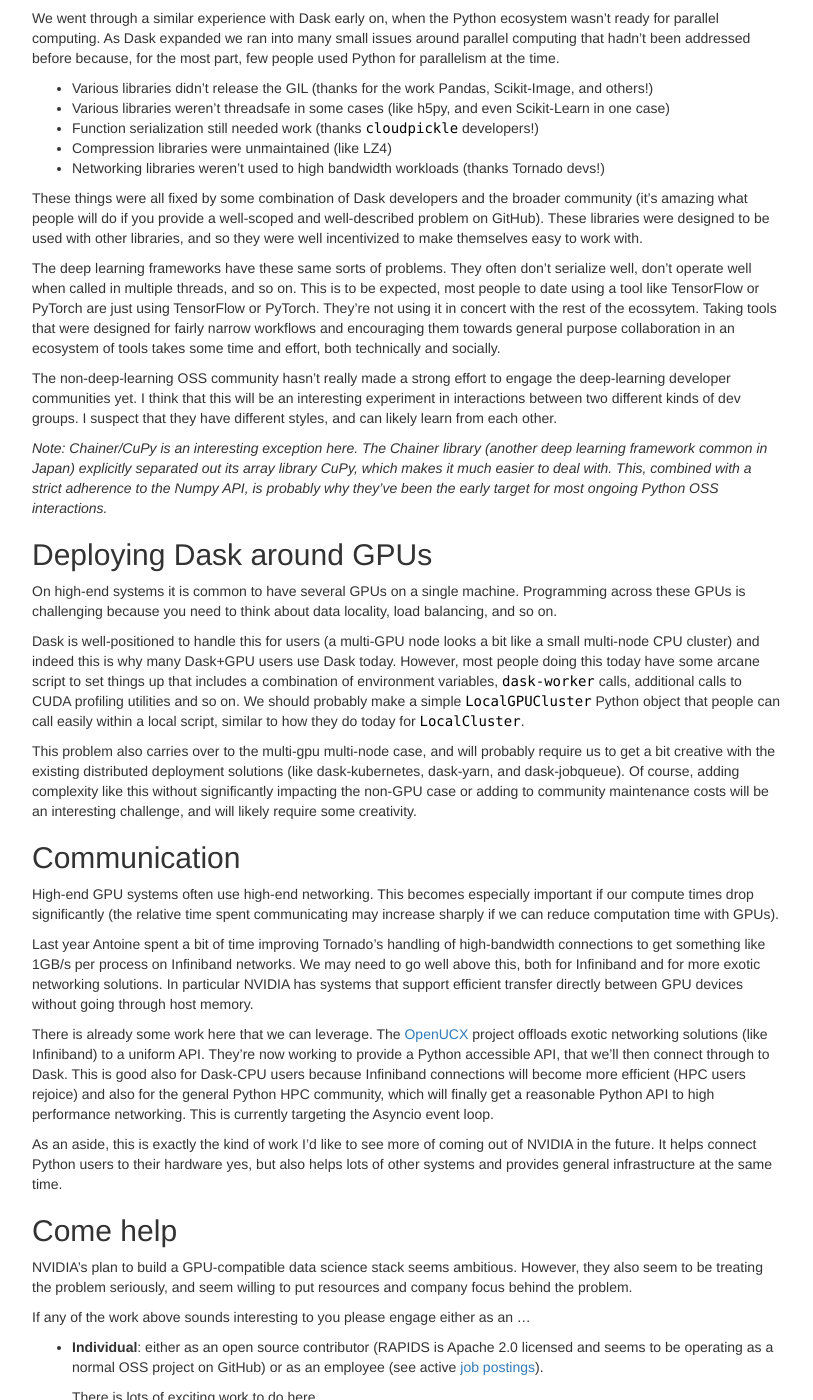
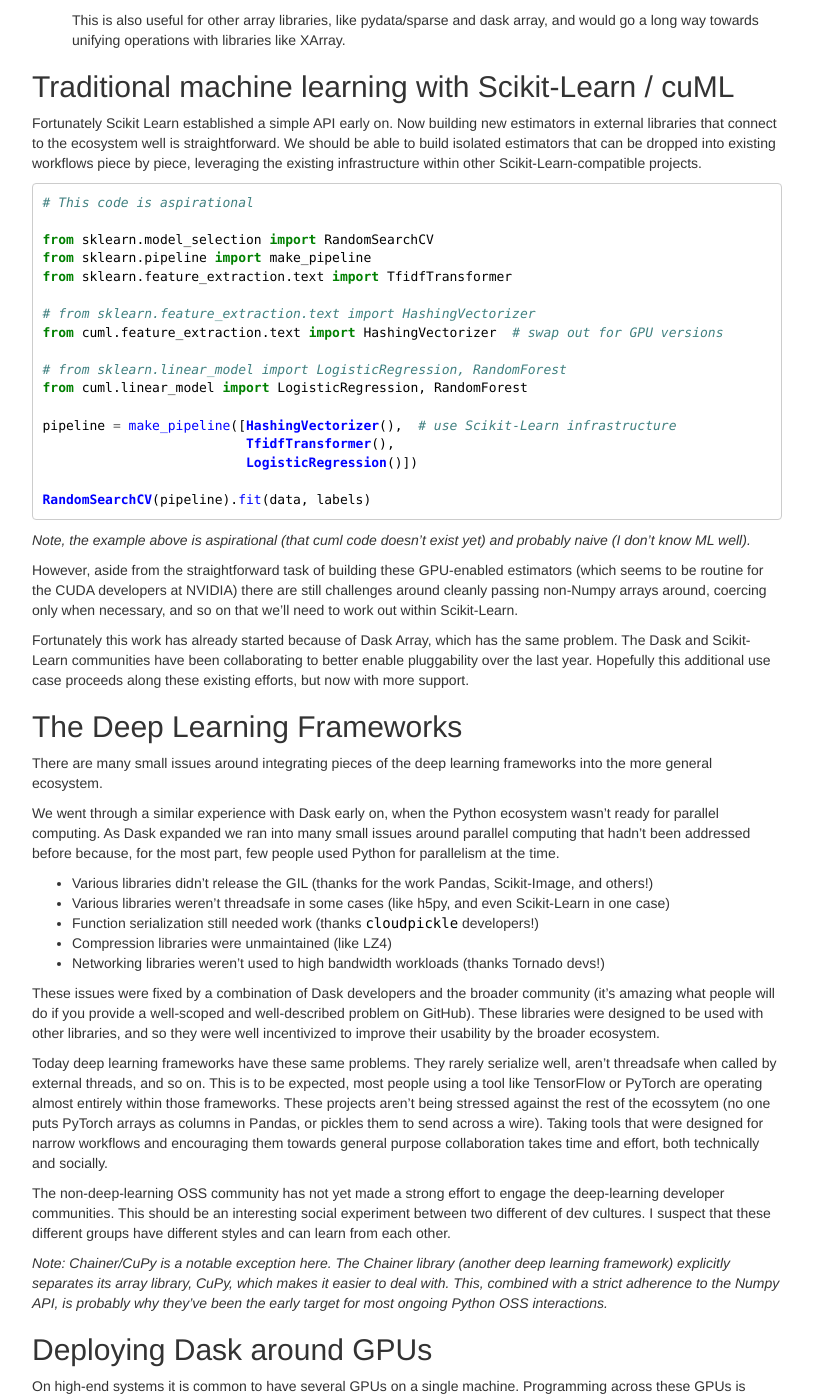
Before and after one commit to besyskymnbk/blog, a Jekyll site: the page built from _posts/work/2018-12-12-gpu-python-challenges.md, in a window 1280 px wide and 1400 px high, scrolled down 4309 px. Shown: the whole window, without its empty margins (233-1046 px from the left). Built offline with Jekyll 4.4.1, drawn with Linux system fonts in a browser that asks for light colours; comment, search, counter and statistics services are not loaded; some of the changed text lies outside the part shown.

Commit message:
Add GPU performance experiment

````diff
--- a/_posts/work/2018-12-12-gpu-python-challenges.md
+++ b/_posts/work/2018-12-12-gpu-python-challenges.md
@@ -15,42 +15,87 @@ and plans for near-term work.
 I'll mostly focus on technical details around Dask, GPUs, and PyData
 
 
-GPU Performances Presents an Opportunity
-----------------------------------------
+GPU Performance Presents an Opportunity
+---------------------------------------
 
 Like many PyData developers, I'm loosely aware that GPUs can be quite fast, but
 it's not really something that I think much about (until recently).  To get a
 more visceral feel for the performance differences, I logged into a GPU
-machine, opened up CuPy (a Numpy-like GPU library developed mostly by Chainer
-in Japan) and cuDF (a Pandas-like library in development at NVIDIA) and did a
-couple of small speed comparisons:
+machine, opened up [CuPy](http://docs-cupy.chainer.org/en/stable/) (a
+Numpy-like GPU library developed mostly by Chainer in Japan) and
+[cuDF](https://cudf.readthedocs.io/en/latest/) (a Pandas-like library in
+development at NVIDIA) and did a couple of small speed comparisons:
 
 ### Numpy/Cupy
 
-TODO, speed comparisons
+```python
+>>> import numpy, cupy
+
+>>> x = numpy.random.random((10000, 10000))
+>>> y = cupy.random.random((10000, 10000))
+
+>>> %timeit (np.sin(x) ** 2 + np.cos(x) ** 2 == 1).all()
+402 ms ± 8.59 ms per loop (mean ± std. dev. of 7 runs, 1 loop each)
+
+>>> %timeit (cupy.sin(y) ** 2 + cupy.cos(y) ** 2 == 1).all()
+746 µs ± 1.26 ms per loop (mean ± std. dev. of 7 runs, 1 loop each)
+```
+
+This is a full 500x faster for normal array computing.
 
 ### Pandas/cuDF
 
-TODO, speed comparisons
+```python
+>>> import pandas as pd, numpy as np, cudf
+
+>>> pdf = pd.DataFrame({'x': np.random.random(10000000),
+                        'y': np.random.randint(0, 10000000, size=1000000)})
+>>> gdf = cudf.DataFrame.from_pandas(pdf)
+
+>>> %timeit pdf.x.mean()
+50.2 ms ± 970 µs per loop (mean ± std. dev. of 7 runs, 10 loops each)
+>>> %timeit gdf.x.mean()
+1.42 ms ± 5.84 µs per loop (mean ± std. dev. of 7 runs, 1000 loops each)
+
+>>> %timeit pdf.groupby('y').mean()
+1.15 s ± 46.5 ms per loop (mean ± std. dev. of 7 runs, 1 loop each)
+>>> %timeit gdf.groupby('y').mean()
+54 ms ± 182 µs per loop (mean ± std. dev. of 7 runs, 10 loops each)
+
+>>> %timeit pdf.merge(pdf, on='y')
+10.3 s ± 38.2 ms per loop (mean ± std. dev. of 7 runs, 1 loop each)
+>>> %timeit gdf.merge(gdf, on='y')
+280 ms ± 856 µs per loop (mean ± std. dev. of 7 runs, 1 loop each)
+```
+
+This is a 20-50x speedup for normal dataframe computing.  Operations that
+previously took ten seconds now happen at near-interactive speeds.
+
+*These were done naively on one GPU on a DGX machine.  These examples were
+cherry-picked (see dataframe issues below).*
+
+
+### Analysis
 
 I intentionally tried things that weren't deep learning, and that might
 instead be representative of normal scientific computing and data processing.
 
-GPUs do offer an orders-of-magnitude performance difference over traditional
-CPUs (at least in the naive cases presented above).  This represents an
-opportunity that GPUs could offer to general computing.  This speed difference
-'s one of the reasons that made me curious about working for NVIDIA in the
-first place.
+GPUs offer orders-of-magnitude performance increases over traditional CPUs (at
+least in the naive cases presented above).  This speed difference is an
+interesting lever for us to push on, and is what made me curious about working
+for NVIDIA in the first place.
+
 
 Roadblocks
 ----------
 
-But there are many reasons why people don't use GPUs for general purpose
+Howeverr, there are many reasons why people don't use GPUs for general purpose
 computational programming today.
-I thought I'd go through a few of them here.
+I thought I'd go through a few of them in this blogpost so we can see the sorts
+of things that we would need to resolve.
 
 This is just my personal experience which, let me be clear, is limited to a few
-days.  I'm probably wrong about lots of things below.
+days.  I'm probably wrong about many topics I discuss below.
 
 
 Not everyone has a GPU
@@ -62,11 +107,11 @@ laptop, start IPython or a Jupyter notebook, and try something out immediately.
 
 However, most data scientists, actual scientists, and students that I run into
 today do have some access to GPU resources through their institution.  Many
-companies, labs, and universities today seem to have purchased some sort of GPU
-cluster that, more often than not, sit under-utilized.  These are often an `ssh` command
-away, and generally available.
+companies, labs, and universities today have purchased a GPU cluster that, more
+often than not, sits under-utilized.  These are often an `ssh` command away,
+and generally available.
 
-Two weeks ago I was visiting Joe Hamman, a scientific collaborator at NCAR and
+Two weeks ago I visited with Joe Hamman, a scientific collaborator at NCAR and
 UW eScience institute and he said "Oh yeah, we have a GPU cluster at work that
 I never use".  About 20 minutes later he had a GPU stack installed and was
 running an experiment very much like what we did above.
@@ -75,31 +120,33 @@ running an experiment very much like what we did above.
 Installation and Drivers
 ------------------------
 
-Before conda packages, wheels, Anaconda and conda forge, installing the PyData
+Before conda packages, wheels, Anaconda, and conda forge, installing the PyData
 software stack (Numpy, Pandas, Scikit-Learn, Matplotlib) was challenging.  This
 was because users had to match a combination of system libraries, compiler
 stacks, and Python packages.  "Oh, you're on Mac?  First brew install X, then
 make sure you have `gfortran`, then `pip install scipy`"
 
-The ecosystem solved this pain when we were able to bring the entire stack
-under the one umbrella of conda, or alternatively was greatly diminished with
-wheels.
+The ecosystem solved this pain by bringing the entire stack under the single
+umbrella of conda where everything could be managed consistently, or
+alternatively was greatly diminished with pip wheels.
 
-Unfortunately, CUDA drivers have to be managed by the system side, so we're
+Unfortunately, CUDA drivers have to be managed on the system side, so we're
 back to matching system libraries with Python libraries, depending on what CUDA
 version you're using.
 
 Here are PyTorch's installation instructions as an example:
 
--  CUDA 8.0: `conda install pytorch torchvision cuda80 -c pytorch`
--  CUDA 9.2: `conda install pytorch torchvision -c pytorch`
--  CUDA 10.0: `conda install pytorch torchvision cuda100 -c pytorch`
--  No CUDA: `conda install pytorch-cpu torchvision-cpu -c pytorch`
+-  **CUDA 8.0:** `conda install pytorch torchvision cuda80 -c pytorch`
+-  **CUDA 9.2:** `conda install pytorch torchvision -c pytorch`
+-  **CUDA 10.0:** `conda install pytorch torchvision cuda100 -c pytorch`
+-  **No CUDA:** `conda install pytorch-cpu torchvision-cpu -c pytorch`
 
-Additionally, these conventions also differ from the conventions used by
-Anaconda's packaging of TensorFlow and NVIDIA's packaging of RAPIDS.  It is
-again unlikely that a novice user will get a working system if they don't do
-some research ahead of time.
+Additionally, these conventions differ from the conventions used by
+Anaconda's packaging of TensorFlow and NVIDIA's packaging of RAPIDS.  This
+inconsistency in convention makes it unlikely that a novice user will get a
+working system if they don't do some research ahead of time.  PyData survives
+by courting non-expert computer users (they're often experts in some other
+field) so this is a challenge.
 
 There is some work happening in Conda that can help with this in the future.
 Regardless, we will need to develop better shared conventions between the
@@ -177,9 +224,9 @@ cudf.read_parquet(...)  # fails if compression is present
 df.x.mean()  # works
 df.mean()    # fails
 
-df.groupby('id').x.mean()   # works
+df.groupby('id').mean()     # works
+df.groupby('id').x.mean()   # fails
 df.x.groupby(df.id).mean()  # fails
-df = cudf.read_parquet(...)  # with compression
 ```
 
 Additionally, there are areas where the cudf semantics don't match Pandas
@@ -196,25 +243,28 @@ the CUDA level, but only a few (very good) people at the Python level who are
 working to keep up (come help!).
 
 
-Numpy/cupy/PyTorch/Tensorflow
------------------------------
+Array computing with CuPy/PyTorch/Tensorflow
+--------------------------------------------
 
-The Numpy story is generally smoother, mostly because of the excitement around
-deep learning over the last few years.  It seems like most large tech companies
-have made their own deep learning framework, each of which contains a partial
-clone of the Numpy API.
+The Numpy experience is generally smoother, mostly because of the excitement
+around deep learning over the last few years.  Many large tech companies have
+made their own deep learning framework, each of which contains a partial clone
+of the Numpy API.
 
-This is great, because there is a ton of good functionality to choose from, but
-somewhat painful, because the ecosystem here is fragmented.  There are some
-things that would be good to see going forward to heal this rift:
+This is great because these libraries provide good functionality to choose
+from, but is also painful because the ecosystem is heavily fragmented.  We can
+help to heal this rift with a few technical approaches:
 
--   A standard way to communicate low-level information about arrays between
-    frameworks like device memory pointer, datatype, shape, and so on.  This
-    would allow people to allocate an array with one framework, but then use
-    computational operations defined in another framework.
+-   A standard way to communicate low-level information about GPU arrays
+    between frameworks.  This would include information like a device memory
+    pointer, datatype, shape, and so on, similar to what is in the Python
+    buffer protocol.  This would allow people to allocate an array with one
+    framework, but then use computational operations defined in another
+    framework.
 
-    The Numba team prototyped something a few months ago, and the CuPy team
-    seemed happy with it.  See [cupy/cupy #1144](https://github.com/cupy/cupy/pull/1144)
+    The Numba team prototyped something like this a few months ago, and the
+    CuPy team seemed happy enough with it.
+    See [cupy/cupy #1144](https://github.com/cupy/cupy/pull/1144)
 
     ```python
     @property
@@ -232,11 +282,11 @@ things that would be good to see going forward to heal this rift:
     ```
 
 -   A standard way for developers to write backend-agnostic array code.
-    Currently my favorit approach to this is to use Numpy functions as a lingua
-    franca, but allow the frameworks to hijack those functions and interpret
+    Currently my favorite approach is to use Numpy functions as a lingua
+    franca, and allow the frameworks to hijack those functions and interpret
     them as they will.
 
-    This has been proposed and accepted within Numpy itself in
+    This was proposed and accepted within Numpy itself in
     [NEP-0018](https://www.numpy.org/neps/nep-0018-array-function-protocol.html)
     and has been pushed forward by people like Stephan Hoyer, Hameer Abbasi,
     Marten van Kerkwijk, and Eric Wieser.
@@ -246,15 +296,18 @@ things that would be good to see going forward to heal this rift:
     like XArray.
 
 
-Scikti-Learn / cuML
--------------------
+Traditional machine learning with Scikit-Learn / cuML
+-----------------------------------------------------
 
-Scikit Learn fortunately established a pretty simple API early on, so building
-new estimators in external libraries that connect to the ecosystem well is
-pretty straightforward.
+Fortunately Scikit Learn established a simple API early on.  Now building new
+estimators in external libraries that connect to the ecosystem well is
+straightforward.  We should be able to build isolated estimators that can be
+dropped into existing workflows piece by piece, leveraging the existing
+infrastructure within other Scikit-Learn-compatible projects.
 
 ```python
 # This code is aspirational
+
 from sklearn.model_selection import RandomSearchCV
 from sklearn.pipeline import make_pipeline
 from sklearn.feature_extraction.text import TfidfTransformer
@@ -303,32 +356,31 @@ because, for the most part, few people used Python for parallelism at the time.
 -  Compression libraries were unmaintained (like LZ4)
 -  Networking libraries weren't used to high bandwidth workloads (thanks Tornado devs!)
 
-These things were all fixed by some combination of Dask developers and
+These issues were fixed by a combination of Dask developers and
 the broader community (it's amazing what people will do if you provide a
 well-scoped and well-described problem on GitHub).  These libraries were
 designed to be used with other libraries, and so they were well incentivized to
-make themselves easy to work with.
+improve their usability by the broader ecosystem.
 
-The deep learning frameworks have these same sorts of problems.
-They often don't serialize well, don't operate well when called in multiple
-threads, and so on.  This is to be expected, most people to date using a tool
-like TensorFlow or PyTorch are just using TensorFlow or PyTorch.  They're not
-using it in concert with the rest of the ecossytem.
-Taking tools that were designed for fairly narrow workflows and encouraging
-them towards general purpose collaboration in an ecosystem of tools takes some
-time and effort, both technically and socially.
+Today deep learning frameworks have these same problems.  They rarely serialize
+well, aren't threadsafe when called by external threads, and so on.  This is to
+be expected, most people using a tool like TensorFlow or PyTorch are
+operating almost entirely within those frameworks.  These projects aren't being
+stressed against the rest of the ecossytem (no one puts PyTorch arrays as
+columns in Pandas, or pickles them to send across a wire).  Taking tools that
+were designed for narrow workflows and encouraging them towards general
+purpose collaboration takes time and effort, both technically and socially.
 
-The non-deep-learning OSS community hasn't really made a strong effort to
-engage the deep-learning developer communities yet.  I think that this will be
-an interesting experiment in interactions between two different kinds of dev
-groups.  I suspect that they have different styles, and can likely learn from
-each other.
+The non-deep-learning OSS community has not yet made a strong effort to engage
+the deep-learning developer communities.  This should be an interesting social
+experiment between two different of dev cultures.  I suspect that these
+different groups have different styles and can learn from each other.
 
-*Note: Chainer/CuPy is an interesting exception here.  The Chainer library
-(another deep learning framework common in Japan) explicitly separated out its
-array library CuPy, which makes it much easier to deal with.  This, combined
-with a strict adherence to the Numpy API, is probably why they've been the
-early target for most ongoing Python OSS interactions.*
+*Note: Chainer/CuPy is a notable exception here.  The Chainer library (another
+deep learning framework) explicitly separates its array library, CuPy, which
+makes it easier to deal with.  This, combined with a strict adherence to the
+Numpy API, is probably why they've been the early target for most ongoing
+Python OSS interactions.*
 
 
 Deploying Dask around GPUs
@@ -338,58 +390,59 @@ On high-end systems it is common to have several GPUs on a single machine.
 Programming across these GPUs is challenging because you need to think about
 data locality, load balancing, and so on.
 
-Dask is well-positioned to handle this for users (a multi-GPU node looks a bit
-like a small multi-node CPU cluster) and indeed this is why many Dask+GPU users
-use Dask today.  However, most people doing this today have some arcane script
-to set things up that includes a combination of environment variables,
-`dask-worker` calls, additional calls to CUDA profiling utilities and so on.
-We should probably make a simple `LocalGPUCluster` Python object that people
-can call easily within a local script, similar to how they do today for
-`LocalCluster`.
+Dask is well-positioned to handle this for users.  However, most people using
+Dask and GPUs today have a complex setup script that includes a combination of
+environment variables, `dask-worker` calls, additional calls to CUDA profiling
+utilities, and so on.  We should make a simple `LocalGPUCluster` Python
+object that people can easily call within a local script, similar to how they
+do today for `LocalCluster`.
 
-This problem also carries over to the multi-gpu multi-node case, and will
-probably require us to get a bit creative with the existing distributed
-deployment solutions (like dask-kubernetes, dask-yarn, and dask-jobqueue).  Of
-course, adding complexity like this without significantly impacting the non-GPU
-case or adding to community maintenance costs will be an interesting challenge,
-and will likely require some creativity.
+Additionally, this problem applies to the multi-gpu-multi-node case, and will
+require us to be creative with the existing distributed
+deployment solutions
+(like [dask-kubernetes](https://kubernetes.dask.org),
+[dask-yarn](https://yarn.dask.org),
+and [dask-jobqueue](https://jobqueue.dask.org)).
+Of course, adding complexity like this without significantly impacting the
+non-GPU case and adding to community maintenance costs will be an interesting
+challenge, and will require creativity.
 
 
-Communication
--------------
+High Performance Communication
+------------------------------
 
-High-end GPU systems often use high-end networking.  This becomes especially
-important if our compute times drop significantly (the relative time spent
-communicating may increase sharply if we can reduce computation time with GPUs).
+High-end GPU systems often use high-end networking.  This is especially
+important when our compute times drop significantly because communication time
+may quickly become our new bottleneck if we reduce computation time with GPUs.
 
-Last year Antoine spent a bit of time improving Tornado's handling of
-high-bandwidth connections to get something like 1GB/s per process on
-Infiniband networks.  We may need to go well above this, both for Infiniband and
-for more exotic networking solutions.  In particular NVIDIA has systems that
-support efficient transfer directly between GPU devices without going through
-host memory.
+Last year Antoine worked to improve Tornado's handling of high-bandwidth
+connections to get about 1GB/s per process on Infiniband networks from Python.
+We may need to go well above this, both for Infiniband and for more exotic
+networking solutions.  In particular NVIDIA has systems that support efficient
+transfer directly between GPU devices without going through host memory.
 
-There is already some work here that we can leverage.  The
-[OpenUCX](http://www.openucx.org/) project offloads exotic networking solutions
-(like Infiniband) to a uniform API.  They're now working to provide a Python
-accessible API, that we'll then connect through to Dask.  This is good also for
-Dask-CPU users because Infiniband connections will become more efficient (HPC
-users rejoice) and also for the general Python HPC community, which will
-finally get a reasonable Python API to high performance networking.  This is
-currently targeting the Asyncio event loop.
+There is already work here that we can leverage.
+The [OpenUCX](http://www.openucx.org/) project offloads exotic networking
+solutions (like Infiniband) to a uniform API.  They're now working to provide a
+Python accessible API that we can then then connect to Dask.  This is good
+also for Dask-CPU users because Infiniband connections will become more
+efficient (HPC users rejoice) and also for the general Python HPC community,
+which will finally have a reasonable Python API for high performance
+networking.  This work currently targets the Asyncio event loop.
 
-As an aside, this is exactly the kind of work I'd like to see more of coming
-out of NVIDIA in the future.  It helps connect Python users to their hardware
-yes, but also helps lots of other systems and provides general infrastructure
-at the same time.
+*As an aside, this is the kind of work I'd like to see coming out of NVIDIA
+(and other large technology companies) in the future.  It helps to connect
+Python users to their specific hardware yes, but also helps lots of other
+systems and provides general infrastructure applicable across the community at
+the same time.*
 
 
 Come help
 ---------
 
-NVIDIA's plan to build a GPU-compatible data science stack seems ambitious.
-However, they also seem to be treating the problem seriously, and seem willing
-to put resources and company focus behind the problem.
+NVIDIA's plan to build a GPU-compatible data science stack seems ambitious to
+me.  However, they also seem to be treating the problem seriously, and seem
+willing to put resources and company focus behind the problem.
 
 If any of the work above sounds interesting to you please engage either as an
 ...
````
Also changed, not shown: other parts of _posts/work/2018-12-12-gpu-python-challenges.md (+13 -13 lines).
